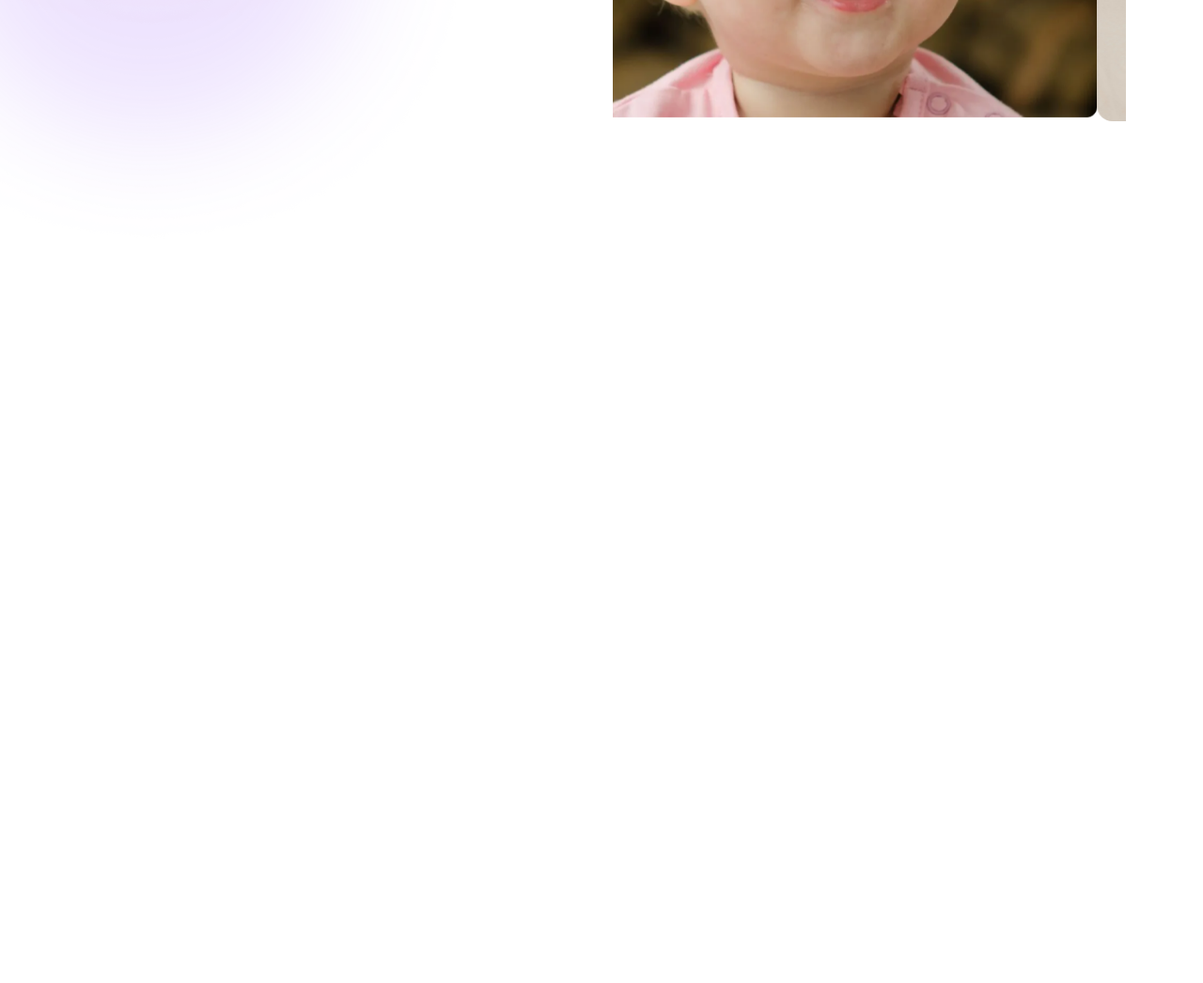
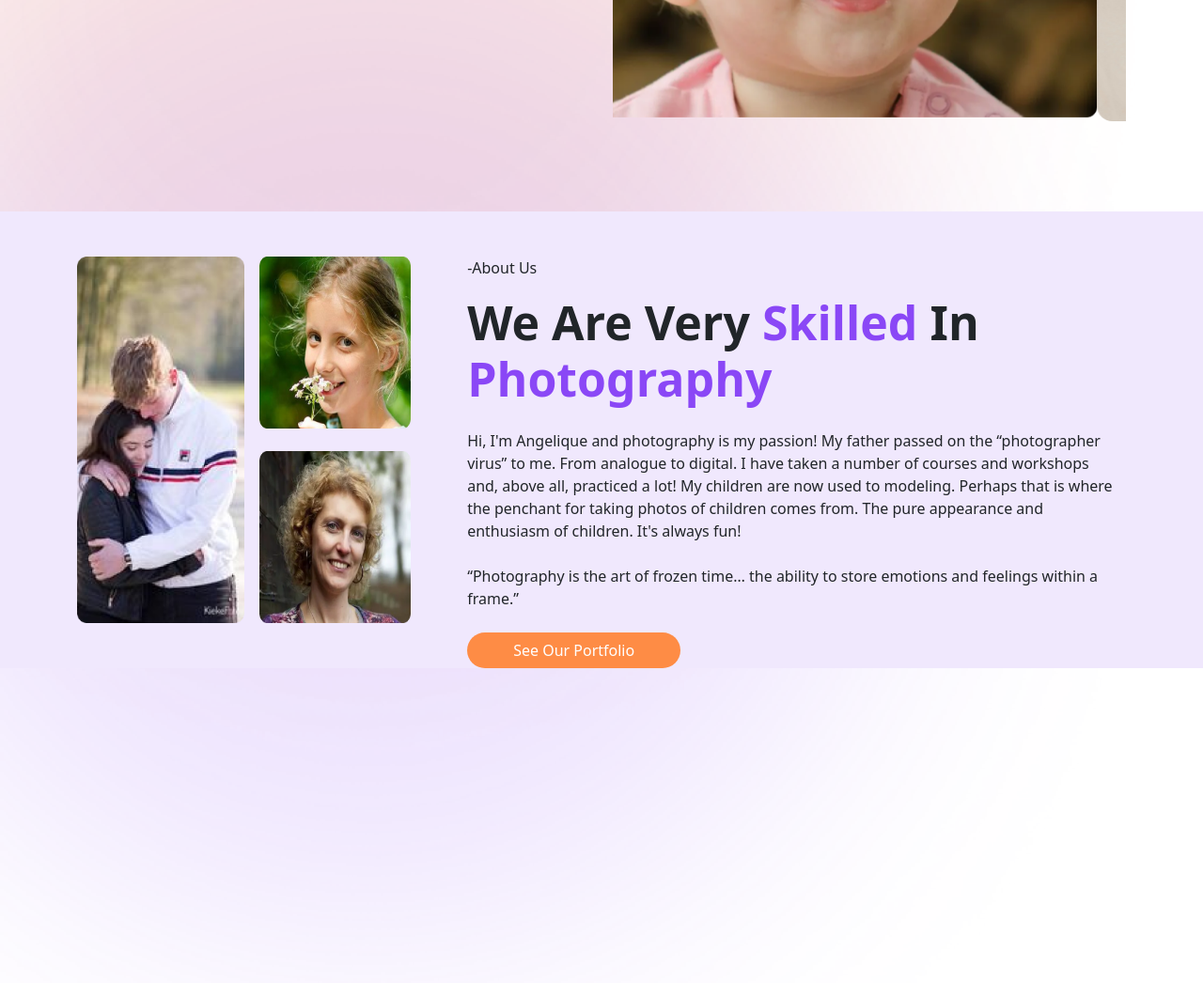
Before and after one commit to Rahmot15/Bootstrap-Assignment, a plain HTML site: page index.html in a window 1280 px wide. Shown: the part 500-1546 px from the top of the page at 94% size. Before the commit the page ends 800 px from the top, so only its background shows below. Drawn offline with nearby package versions, Linux system fonts and the light colour scheme.

Commit message:
About us Section compleat

```diff
--- a/index.html
+++ b/index.html
@@ -21,7 +21,7 @@
     </head>
     <body>
 
-        <img src="images/Gradian 1.png" alt="" class="image">
+        <img src="images/Gradian 1.png" alt="" class="image object-fit-cover w-100">
 
         <!-- Navbar section -->
         <nav class="navbar navbar-expand-lg">
@@ -70,9 +70,9 @@
 
 
 
-<img src="images/Gradian 2.png" alt="" class="image">
+<img src="images/Gradian 2.png" alt="" class="image object-fit-cover w-100">
 
-<!-- Hero section -->
+    <!-- Hero section -->
     <div class="container mx-auto">
         <div class="row gap-5 gap-md-0 py-5">
           <div class="col-md-6 col-12 ">
@@ -92,7 +92,7 @@
                 <button
                     style="background-color: #fe8c45"
                     type="button"
-                    class="btn btn-danger rounded-5 px-5 border-0">Get Start
+                    class="btn text-white rounded-5 px-5 border-0">Get Start
                 </button>
             </div>
 
@@ -121,10 +121,31 @@
               </div>
           </div>
         </div>
-      </div>
+    </div>
 
 
 
+      <!-- About us section -->
+      <div class="aboutbg-color mt-5 position-relative">
+        <div class="container max-auto ">
+          <div class="d-flex flex-column flex-lg-row justify-content-between gap-lg-5">
+            <div class="d-flex">
+              <img src="images/About us 1.png" alt="Image 1" class="d-block w-50 my-5 me-3">
+              <span class="d-flex flex-column my-5">
+                <img src="images/About us 2.png" alt="Image 2" class="d-block w-100 h-50">
+                <img src="images/About us 3.png" alt="Image 3" class="d-block w-100 h-50 mt-4">
+              </span>
+            </div>
+            <div class="container">
+              <p class="mt-5">-About Us</p>
+              <h3 class="large-text">We Are Very <span class="text">Skilled</span> In <span class="text">Photography</span></h3>
+              <p class="my-4">Hi, I'm Angelique and photography is my passion! My father passed on the “photographer virus” to me. From analogue to digital. I have taken a number of courses and workshops and, above all, practiced a lot! My children are now used to modeling. Perhaps that is where the penchant for taking photos of children comes from. The pure appearance and enthusiasm of children. It's always fun!</p>
+              <p class="mb">“Photography is the art of frozen time… the ability to store emotions and feelings within a frame.”</p>
+              <button style="background-color: #fe8c45;" class="btn rounded-pill px-5 text-white mt-2">See Our Portfolio</button>
+            </div>
+          </div>
+        </div>
+      </div>
 
 
 
--- a/style.css
+++ b/style.css
@@ -5,8 +5,16 @@
 }
 
 
+/* Gradient section */
+.image{
+    z-index: -1;
+    position: absolute;
+}
+
+
+/* Hero section */
 .large-text{
-    font-size: 61px;
+    font-size: 50px;
     font-weight: 700;
 }
 
@@ -14,7 +22,9 @@
     color: #8A47F6;
 }
 
-.image{
-    z-index: -1;
-    position: absolute;
+
+/* About us section */
+.aboutbg-color{
+    background-color: #f0e8fd;
+    background-color: 10%;
 }
```
